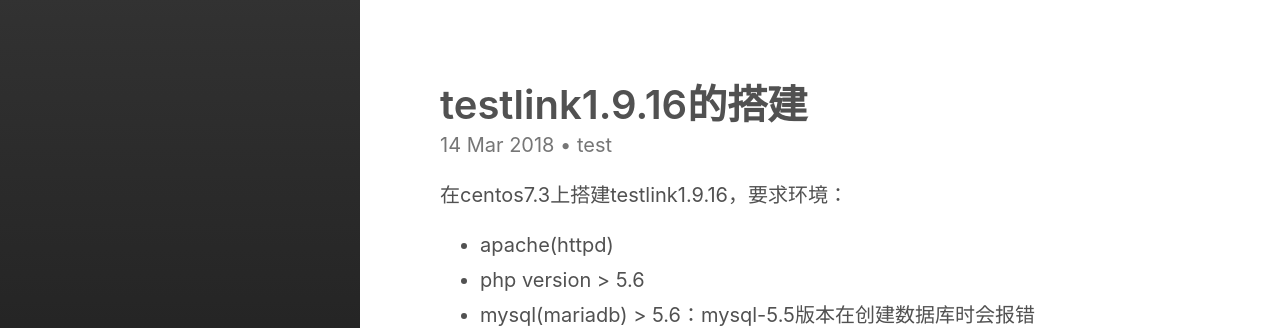
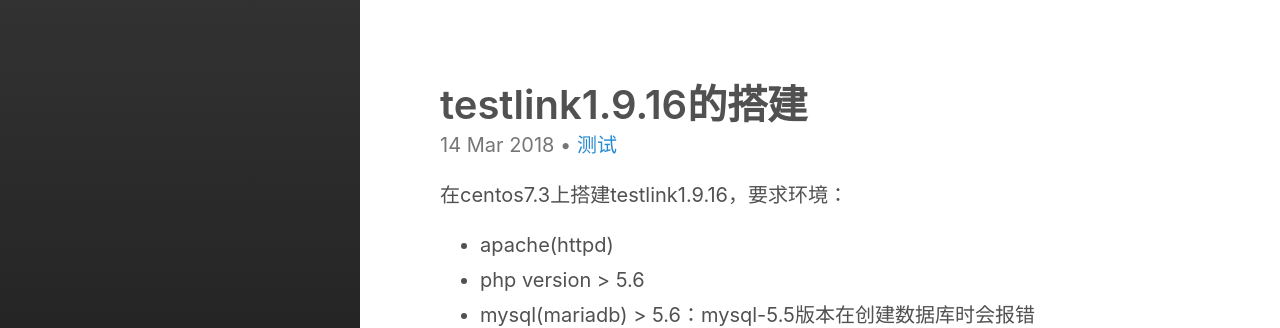
Before and after one commit to ronysun/ronysun.github.io_bak, a Jekyll site: the page built from _posts/2018-03-14-test-testlink.md, in a window 1280 px wide. Shown: the top 328 px of the page. Built offline with Jekyll 4.4.1, drawn with Linux system fonts in a browser that asks for light colours.

Commit message:
update testlink

```diff
--- a/_posts/2018-03-14-test-testlink.md
+++ b/_posts/2018-03-14-test-testlink.md
@@ -2,7 +2,7 @@
 layout: post
 title: "testlink1.9.16的搭建"
 categories:
-  - test
+  - 测试
 ---
 在centos7.3上搭建testlink1.9.16，要求环境：
 - apache(httpd)
```
